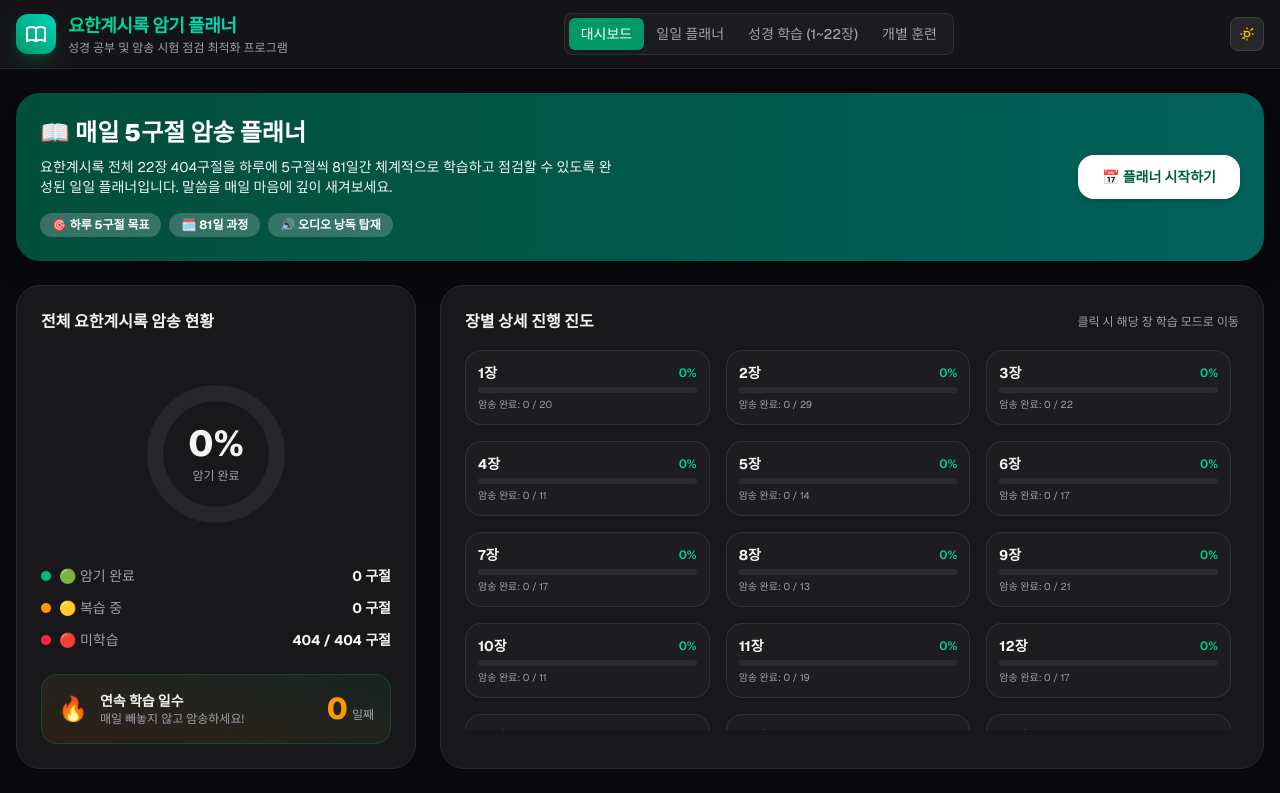
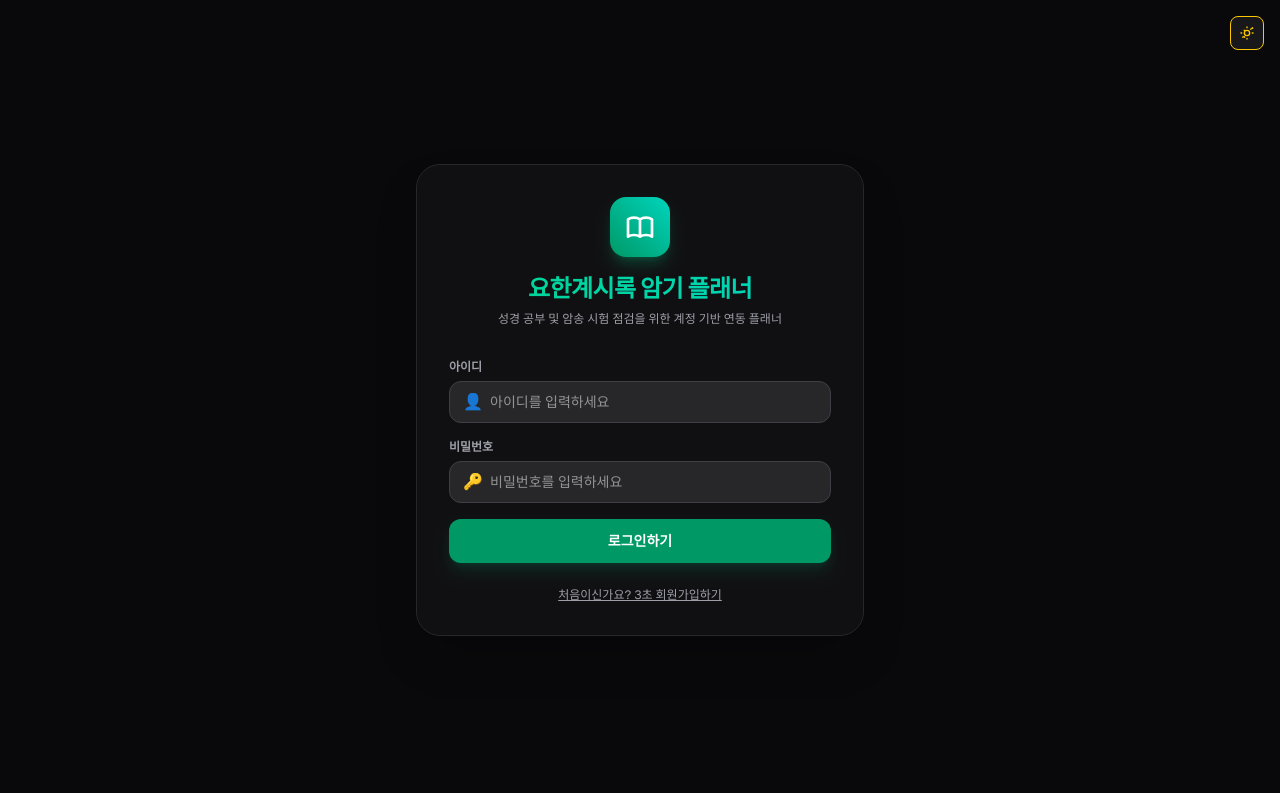
Before and after one commit to vltjddmslv/bible-study, a Next.js app: page / in a window 1280 px wide. Shown: the top 793 px of the page. Built offline with nearby package versions, Linux system fonts and the light colour scheme.

Commit message:
feat: implement initial full-screen login gatekeeper screen

```diff
--- a/app/page.tsx
+++ b/app/page.tsx
@@ -772,6 +772,90 @@ export default function RevelationMemorizer() {
     localStorage.setItem("rev_notes", JSON.stringify(mergedNotes));
     localStorage.setItem("rev_history", JSON.stringify(mergedHistory));
   };
+
+  if (!isLoggedIn) {
+    return (
+      <div className={`min-h-screen flex items-center justify-center transition-colors duration-300 font-sans p-4 relative ${darkMode ? "bg-zinc-950 text-zinc-100" : "bg-slate-50 text-slate-900"}`}>
+        {/* Sleek Theme Switcher in Corner of Login page */}
+        <div className="absolute top-4 right-4">
+          <button
+            onClick={() => setDarkMode(!darkMode)}
+            className={`p-2 rounded-lg transition-colors border ${darkMode ? "bg-zinc-900 border-zinc-850 hover:bg-zinc-800 text-yellow-400" : "bg-white hover:bg-slate-100 border-slate-200 text-slate-700"}`}
+            title="테마 변경"
+          >
+            {darkMode ? (
+              <svg className="w-4 h-4" fill="none" stroke="currentColor" viewBox="0 0 24 24" xmlns="http://www.w3.org/2000/svg"><path strokeLinecap="round" strokeLinejoin="round" strokeWidth="2" d="M12 3v1m0 16v1m9-9h-1M4 12H3m15.364-6.364l-.707.707M6.343 17.657l-.707.707m2.828 0l-.707-.707m12.828-12.828l-.707-.707M8.364 8.364l-.707-.707M12 8a4 4 0 100 8 4 4 0 000-8z"></path></svg>
+            ) : (
+              <svg className="w-4 h-4" fill="none" stroke="currentColor" viewBox="0 0 24 24" xmlns="http://www.w3.org/2000/svg"><path strokeLinecap="round" strokeLinejoin="round" strokeWidth="2" d="M20.354 15.354A9 9 0 018.646 3.646 9.003 9.003 0 0012 21a9.003 9.003 0 008.354-5.646z"></path></svg>
+            )}
+          </button>
+        </div>
+
+        <div className={`w-full max-w-md p-8 rounded-3xl border shadow-2xl transition-all duration-300 ${darkMode ? "bg-zinc-900/50 backdrop-blur-lg border-zinc-800" : "bg-white border-slate-200"}`}>
+          <div className="text-center mb-8">
+            <div className="inline-flex p-3.5 rounded-2xl bg-gradient-to-tr from-emerald-600 to-teal-400 text-white shadow-lg shadow-emerald-500/25 mb-4">
+              <svg className="w-8 h-8" fill="none" stroke="currentColor" viewBox="0 0 24 24" xmlns="http://www.w3.org/2000/svg">
+                <path strokeLinecap="round" strokeLinejoin="round" strokeWidth="2" d="M12 6.253v13m0-13C10.832 5.477 9.246 5 7.5 5S4.168 5.477 3 6.253v13C4.168 18.477 5.754 18 7.5 18s3.332.477 4.5 1.253m0-13C13.168 5.477 14.754 5 16.5 5c1.747 0 3.332.477 4.5 1.253v13C19.832 18.477 18.247 18 16.5 18c-1.746 0-3.332.477-4.5 1.253"></path>
+              </svg>
+            </div>
+            <h1 className="text-2xl font-black tracking-tight bg-gradient-to-r from-emerald-400 to-teal-400 bg-clip-text text-transparent">요한계시록 암기 플래너</h1>
+            <p className="text-xs text-zinc-400 mt-1.5">성경 공부 및 암송 시험 점검을 위한 계정 기반 연동 플래너</p>
+          </div>
+
+          <form onSubmit={isRegisterMode ? handleRegister : handleLogin} className="space-y-4">
+            <div className="space-y-1.5">
+              <label className="block text-xs font-bold text-zinc-400">아이디</label>
+              <div className="relative">
+                <input
+                  type="text"
+                  placeholder="아이디를 입력하세요"
+                  value={loginId}
+                  onChange={(e) => setLoginId(e.target.value)}
+                  disabled={syncLoading}
+                  className={`w-full pl-10 pr-4 py-2.5 text-sm rounded-xl border outline-none transition-all duration-300 ${darkMode ? "bg-zinc-800 border-zinc-700 text-white focus:border-emerald-500" : "bg-slate-100 border-slate-200 text-slate-800 focus:border-emerald-500"}`}
+                />
+                <span className="absolute left-3.5 top-1/2 -translate-y-1/2 text-zinc-400">👤</span>
+              </div>
+            </div>
+
+            <div className="space-y-1.5">
+              <label className="block text-xs font-bold text-zinc-400">비밀번호</label>
+              <div className="relative">
+                <input
+                  type="password"
+                  placeholder="비밀번호를 입력하세요"
+                  value={loginPw}
+                  onChange={(e) => setLoginPw(e.target.value)}
+                  disabled={syncLoading}
+                  className={`w-full pl-10 pr-4 py-2.5 text-sm rounded-xl border outline-none transition-all duration-300 ${darkMode ? "bg-zinc-800 border-zinc-700 text-white focus:border-emerald-500" : "bg-slate-100 border-slate-200 text-slate-800 focus:border-emerald-500"}`}
+                />
+                <span className="absolute left-3.5 top-1/2 -translate-y-1/2 text-zinc-400">🔑</span>
+              </div>
+            </div>
+
+            <button
+              type="submit"
+              disabled={syncLoading}
+              className="w-full py-3 bg-emerald-600 hover:bg-emerald-500 disabled:opacity-40 text-white text-sm font-extrabold rounded-xl transition-all shadow-lg shadow-emerald-500/15"
+            >
+              {syncLoading ? "처리 중..." : isRegisterMode ? "회원가입하기" : "로그인하기"}
+            </button>
+
+            <button
+              type="button"
+              onClick={() => {
+                setIsRegisterMode(!isRegisterMode);
+                setLoginPw("");
+              }}
+              className="w-full text-center text-xs text-zinc-400 hover:text-zinc-200 underline mt-2 block"
+            >
+              {isRegisterMode ? "이미 계정이 있으신가요? 로그인하기" : "처음이신가요? 3초 회원가입하기"}
+            </button>
+          </form>
+        </div>
+      </div>
+    );
+  }
 
   return (
     <div className={`min-h-screen transition-colors duration-300 font-sans ${darkMode ? "bg-zinc-950 text-zinc-100" : "bg-slate-50 text-slate-900"}`}>
```
